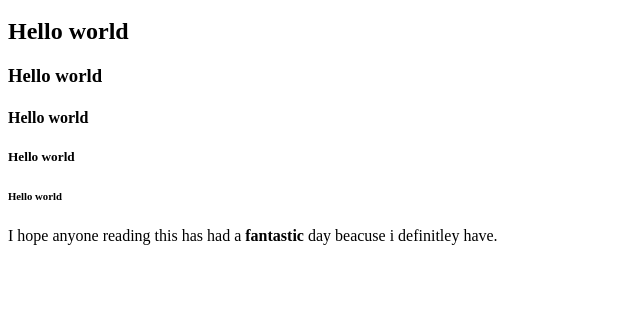
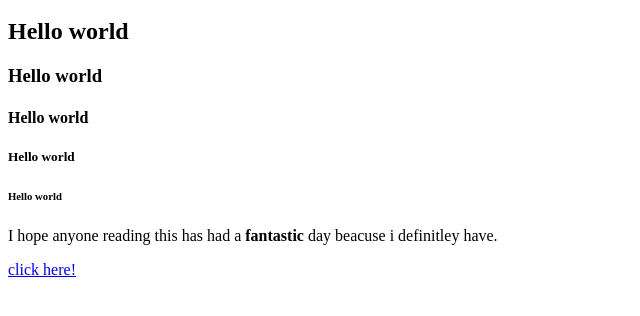
Before and after one commit to agfs-ambuga/agfs-ambuga.github.io, a plain HTML site: page index.html in a window 1280 px wide. Shown: the part 48-364 px from the top of the page, without its empty margins (0-640 px from the left). Drawn offline with Linux system fonts and the light colour scheme.

Commit message:
Update index.html

```diff
--- a/index.html
+++ b/index.html
@@ -5,3 +5,4 @@
 <h5>Hello world</h5>
 <h6>Hello world</h6>
 <p>I hope anyone reading this has had a <b>fantastic</b> day beacuse i definitley have. </p>
+<a href= "https;//google.com"> click here!</a>
```
